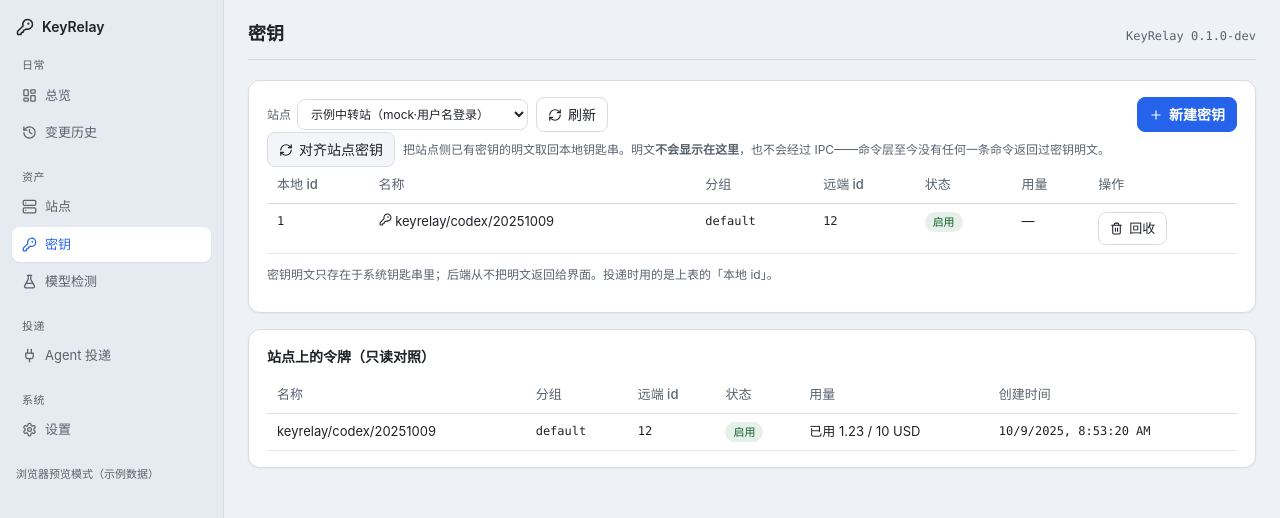
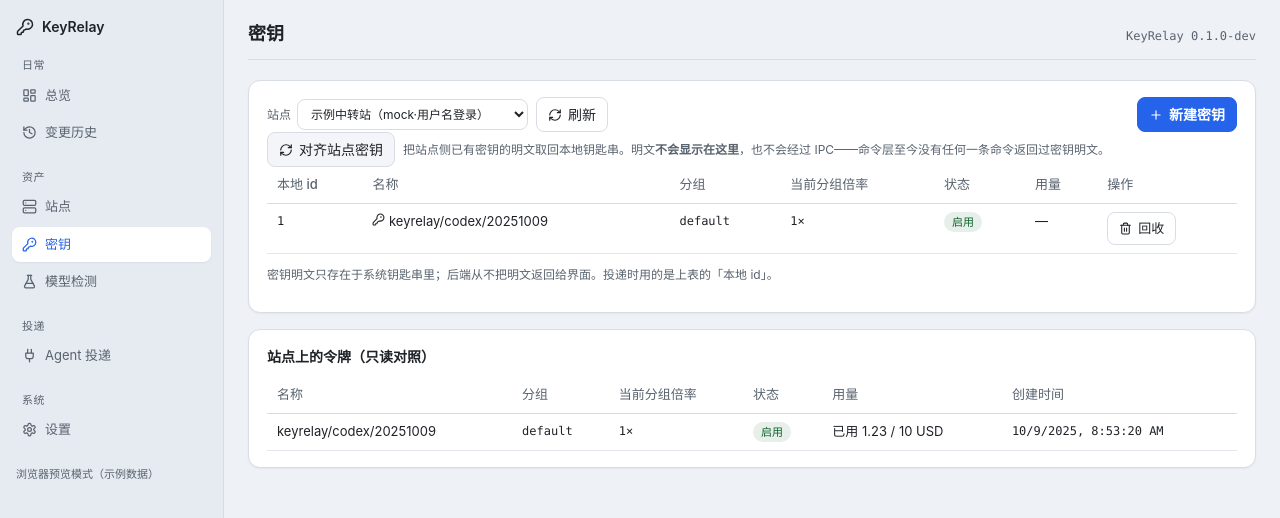
Before and after one commit to lorek666/keyrelay, a React (Vite) app: page / in a window 1280 px wide. Both pictures are taken after a click on the button "密钥". Shown: the top 518 px of the page. Built offline with nearby package versions, Linux system fonts and the light colour scheme.

Commit message:
M30-S1: Key page replaces remote IDs with current group rates (0 rate shown as free)

```diff
--- a/src/i18n/en-US.json
+++ b/src/i18n/en-US.json
@@ -15,7 +15,8 @@
       "unknown": "Not signed in"
     },
     "rateUnknown": "Rate unknown",
-    "noUpdate": "No update available"
+    "noUpdate": "No update available",
+    "rateFree": "Free"
   },
   "nav": {
     "brand": "KeyRelay",
@@ -257,7 +258,8 @@
       "usage": "Usage",
       "action": "Action",
       "dueAt": "Due at",
-      "createdAt": "Created"
+      "createdAt": "Created",
+      "groupRate": "Group rate"
     },
     "usage": {
       "usedOverLimit": "Used {used} / {limit} {currency}",
--- a/src/i18n/zh-CN.json
+++ b/src/i18n/zh-CN.json
@@ -15,7 +15,8 @@
       "unknown": "未登录"
     },
     "rateUnknown": "倍率未知",
-    "noUpdate": "没有可用的更新"
+    "noUpdate": "没有可用的更新",
+    "rateFree": "免费"
   },
   "nav": {
     "brand": "KeyRelay",
@@ -257,7 +258,8 @@
       "usage": "用量",
       "action": "操作",
       "dueAt": "到期时间",
-      "createdAt": "创建时间"
+      "createdAt": "创建时间",
+      "groupRate": "当前分组倍率"
     },
     "usage": {
       "usedOverLimit": "已用 {used} / {limit} {currency}",
--- a/src/lib/api.ts
+++ b/src/lib/api.ts
@@ -1688,17 +1688,22 @@
 }
 
 /**
- * 分组倍率的展示口径（M6-S4 复审 P2-4 / P2-5 的裁决）。
- *
- * 只在**展示层**收紧，核心层不加校验：我们没有站点事实支撑「倍率 0 是不是合法值」
- * （有的部署可能用它表示免费分组），所以在核心层拒绝会改掉冻结接口的语义；
- * 而直接显示 `0` 或 `-1` 又会让用户以为「这个分组不要钱」。
- *
- * 因此只渲染能确定是倍率的取值，其余一律显示为「倍率未知」——**绝不用 1.0 兜底**：
- * 那会让用户按错误的成本预期选分组，而选错分组的代价是真实的钱。
+ * 分组倍率的展示口径（M30-S1 定稿；承 M6-S4 复审 P2-4 / P2-5、M12-S2 的「0 = 免费」裁决）。
+ *
+ * 只在**展示层**收紧，核心层不加校验 —— 但**0 是合法值**：它是「免费分组」的明确含义
+ * （M12-S2 已把它写进产品口径），早先把它并进「倍率未知」会让免费分组看起来像坏数据。
+ *
+ * - `null` / 非有限值 / **负数** ⇒ 「倍率未知」（我们无法确定负数代表什么，也不猜）；
+ * - `0` ⇒ 「免费」；
+ * - 正数 ⇒ `{rate}×`。
+ *
+ * **绝不用 1.0 兜底**：那会让用户按错误的成本预期选分组，而选错分组的代价是真实的钱。
  */
 export function formatGroupRate(rate: number | null): string {
-  if (rate === null || !Number.isFinite(rate) || rate <= 0) return translate(getCurrentDict(), "common.rateUnknown");
+  if (rate === null || !Number.isFinite(rate) || rate < 0) {
+    return translate(getCurrentDict(), "common.rateUnknown");
+  }
+  if (rate === 0) return translate(getCurrentDict(), "common.rateFree");
   return `${rate}×`;
 }
 
--- a/src/pages/Keys.tsx
+++ b/src/pages/Keys.tsx
@@ -124,12 +124,14 @@
   // 该轮换的密钥（FR-7）。纯本地判定：不联网、不读密钥。
   const rotation = useQuery({ queryKey: ["rotation-due"], queryFn: rotationDue });
 
-  // 站点侧分组与倍率（FR-2）。只在真的要建密钥时才问站点，且该站点类型得真有分组概念。
+  // 站点侧分组与倍率（FR-2 / M30-S1）：选中站点且该站点类型有分组概念就**页面打开即加载**——
+  // 密钥表的「当前分组倍率」列要用它；此前只在点「新建密钥」时才查，导致表格拿不到倍率。
   const groups = useQuery({
     queryKey: ["groups", activeSite],
     queryFn: () => availableGroups(activeSite!),
-    enabled: creating && activeSite !== null && (caps?.groups ?? false),
+    enabled: activeSite !== null && (caps?.groups ?? false),
     retry: false,
+    staleTime: 5 * 60 * 1000,
   });
 
   /**
@@ -140,6 +142,27 @@
    * 这里按同一个映射把标识找回来，两个值一起交给后端。
    */
   const selectedGroup = (groups.data ?? []).find((option) => groupKeyOf(option) === group);
+
+  /**
+   * 某个分组标识对应的倍率（M30-S1）。
+   *
+   * 依次按**分组原生 id**、再按**分组名**匹配（与 `groupKeyOf` 的 id 优先判据一致）。
+   * 返回值三态：`undefined` = 没有分组 / 找不到（显示 `—`，**不猜测**）；
+   * `null` = 分组存在但站点没给倍率（显示「倍率未知」）；`number` = 站点的倍率。
+   */
+  function groupRateOf(groupKey: string | null | undefined): number | null | undefined {
+    if (!groupKey) return undefined;
+    const match = (groups.data ?? []).find(
+      (option) => option.id === groupKey || option.name === groupKey,
+    );
+    return match ? match.rate : undefined;
+  }
+
+  /** 「当前分组倍率」单元格：没有分组 / 找不到 ⇒ `—`；有分组 ⇒ 走 `formatGroupRate`。 */
+  const groupRateCell = (groupKey: string | null | undefined) => {
+    const rate = groupRateOf(groupKey);
+    return <td className="mono">{rate === undefined ? "—" : formatGroupRate(rate)}</td>;
+  };
 
   /**
    * 该站点的分组是否带**原生 id**（M19-S1 / 独立复审 P2-3）。
@@ -503,7 +526,7 @@
                 <th>{t("keys.table.localId")}</th>
                 <th>{t("keys.table.name")}</th>
                 <th>{t("keys.table.group")}</th>
-                <th>{t("keys.table.remoteId")}</th>
+                <th>{t("keys.table.groupRate")}</th>
                 <th>{t("keys.table.status")}</th>
                 {/* M14-S3：用量列仅 keyUsage=true 时显示（spec §9）。数据来自 StoredKeyRow.quotaUsed/quotaLimit。 */}
                 {caps?.keyUsage && <th>{t("keys.table.usage")}</th>}
@@ -521,7 +544,7 @@
                       <KeyRound size={13} aria-hidden /> {key.name}
                     </td>
                     <td className="mono">{key.group ?? "—"}</td>
-                    <td className="mono">{key.remoteId ?? "—"}</td>
+                    {groupRateCell(key.group)}
                     <td>
                       {/* `revoked`（我回收的·本地）与 `disabled`（站点禁的）**必须能分开**：
                           恢复方式不同，混成一个词会让用户不知道去哪处理（M7-S4）。 */}
@@ -580,7 +603,7 @@
               <tr>
                 <th>{t("keys.table.name")}</th>
                 <th>{t("keys.table.group")}</th>
-                <th>{t("keys.table.remoteId")}</th>
+                <th>{t("keys.table.groupRate")}</th>
                 <th>{t("keys.table.status")}</th>
                 {caps?.keyUsage && <th>{t("keys.table.usage")}</th>}
                 <th>{t("keys.table.createdAt")}</th>
@@ -591,7 +614,7 @@
                 <tr key={key.remoteId}>
                   <td>{key.name}</td>
                   <td className="mono">{key.group ?? "—"}</td>
-                  <td className="mono">{key.remoteId}</td>
+                  {groupRateCell(key.group)}
                   <td>
                     <span
                       className={`badge badge-${statusTone(key.status)}`}
@@ -675,7 +698,8 @@
           <p className="muted">{t("keys.createDialog.groupUnboundWarn")}</p>
         ) : null}
         {(groups.data ?? []).some(
-          (option) => option.rate === null || !Number.isFinite(option.rate) || option.rate <= 0,
+          // M30-S1：0 = 免费分组，**不是**「倍率未知」——不要用 `<= 0`（会把免费误报成未知）。
+          (option) => option.rate === null || !Number.isFinite(option.rate) || option.rate < 0,
         ) ? (
           <p className="muted">{t("keys.createDialog.groupRateWarn")}</p>
         ) : null}
```
Also changed, not shown: 2 other files (tests, documents, lock files or other folders).
